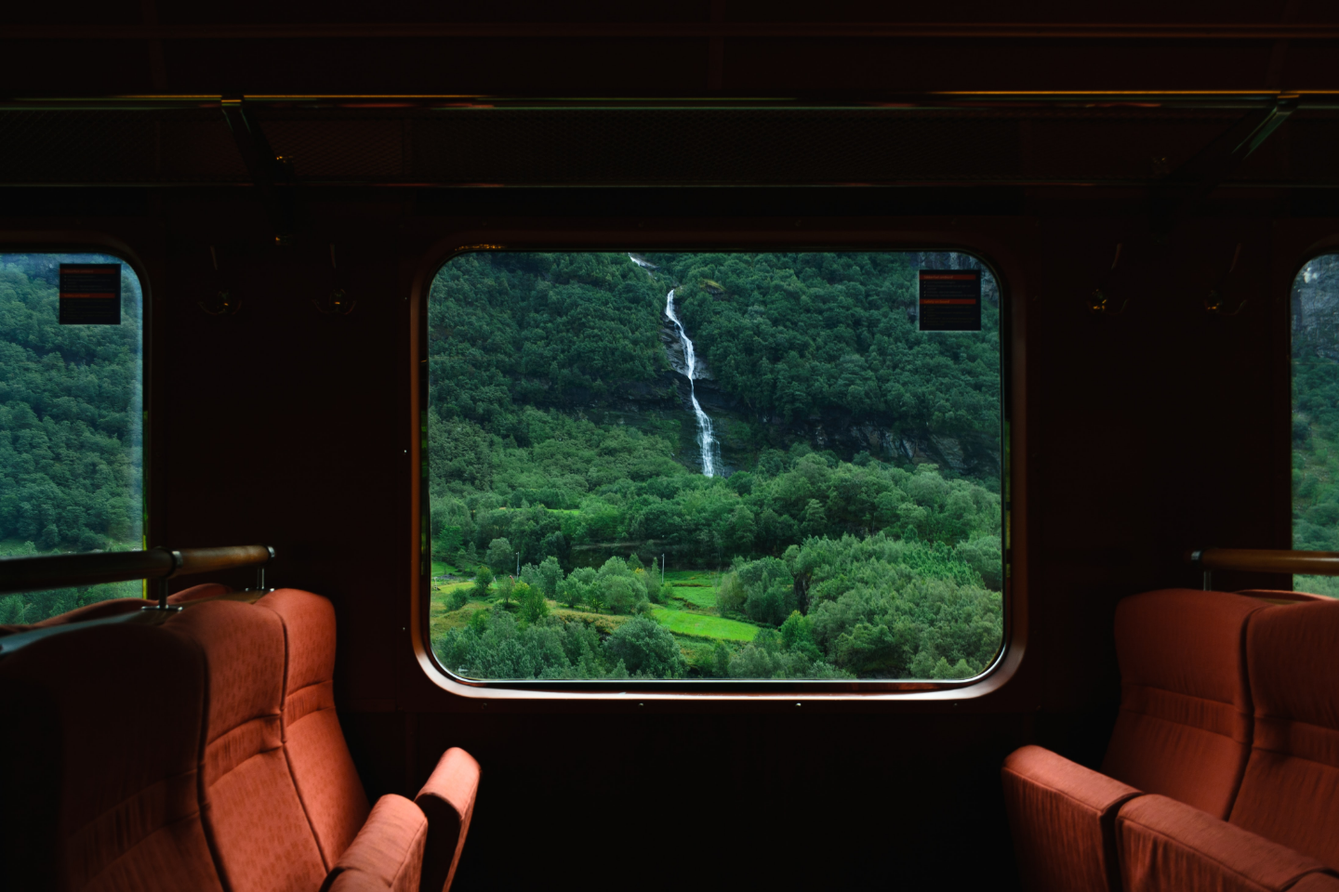
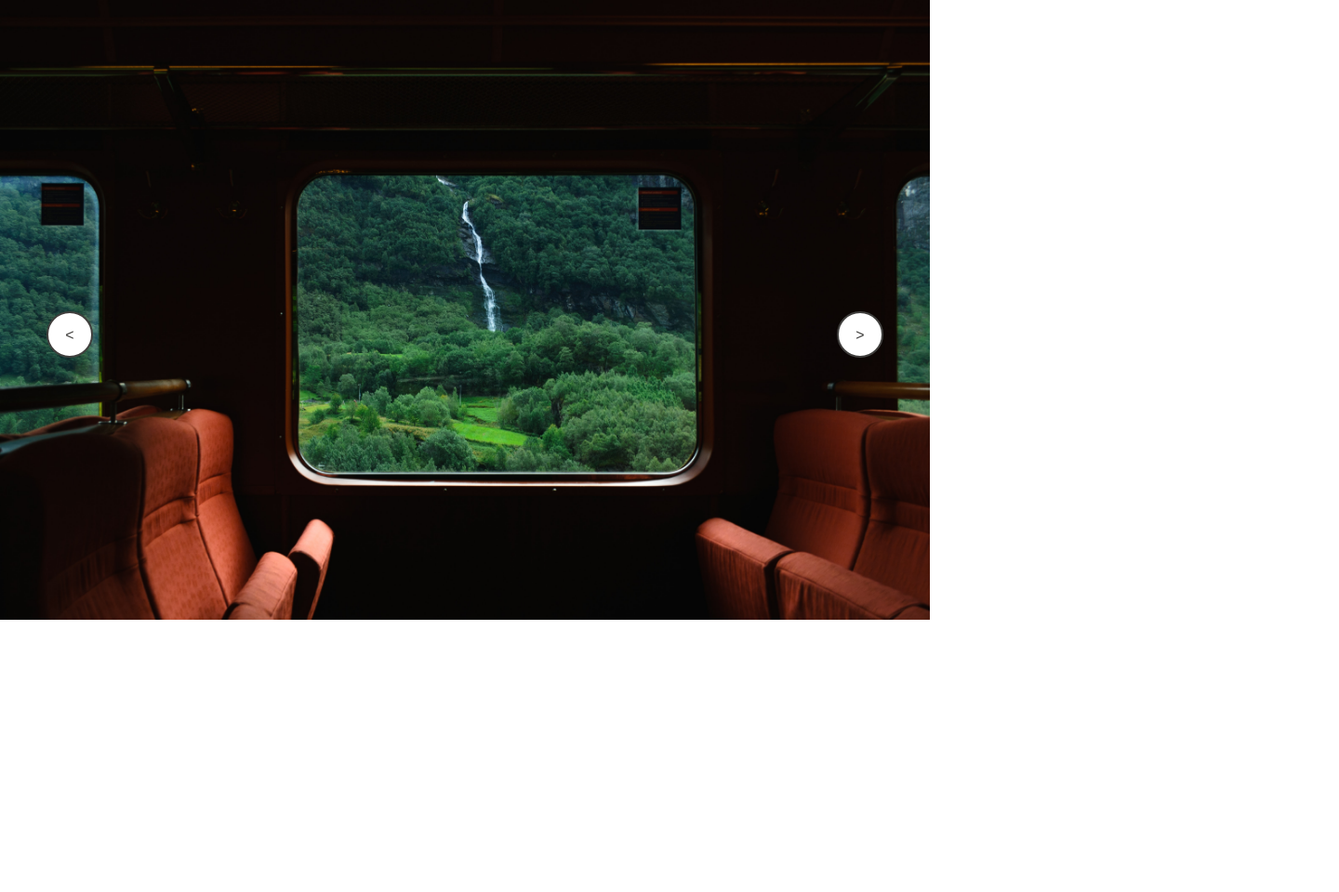
Before and after one commit to zacharyboelter/carousel-vanilla, a plain HTML site: page index.html in a window 1280 px wide. Shown: the top 960 px of the page at 93% size, 1440 px wide, since content can reach past the window. After the commit the page ends 800 px from the top, so only its background shows below. Drawn offline with Linux system fonts and the light colour scheme; grey boxes are pictures that could not be loaded.

Commit message:
button styled

```diff
--- a/index.html
+++ b/index.html
@@ -1,5 +1,6 @@
 <!DOCTYPE html>
 <html lang="en">
+
 <head>
     <meta charset="UTF-8">
     <meta http-equiv="X-UA-Compatible" content="IE=edge">
@@ -7,18 +8,30 @@
     <link rel="stylesheet" href="./styles.css">
     <title>Carousel Vanilla</title>
 </head>
+
 <body>
     <div class="carousel">
-        <div class="carousel-item carousel-item-visible"><img src="./images/abbilyn-zavgorodniaia-QoBilxz1dNc-unsplash.jpg" alt=""></div>
-        <div class="carousel-item"><img src="./images/ferdinand-stohr-W1FIkdPAB7E-unsplash.jpg" alt=""></div>
-        <div class="carousel-item"><img src="./images/sami-takarautio-B8mHassV6Q0-unsplash.jpg" alt=""></div>
-        <div class="carousel-item"><img src="./images/samuel-han-2StpuBvgzWA-unsplash.jpg" alt=""></div>
-        <div class="carousel-item"><img src="./images/vidar-nordli-mathisen-641pLhGEEyg-unsplash.jpg" alt=""></div>
-        <div id="carousel-actions">
-            <button id="carousel-button-prev" aria-label="Previous slide">Prev</button>
-            <button id="carousel-button-next" aria-label="Next slide">Next</button>
+        <div class="carousel-item carousel-item-visible">
+            <img src="./images/abbilyn-zavgorodniaia-QoBilxz1dNc-unsplash.jpg" alt="">
+        </div>
+        <div class="carousel-item">
+            <img src="./images/ferdinand-stohr-W1FIkdPAB7E-unsplash.jpg" alt="">
+        </div>
+        <div class="carousel-item">
+            <img src="./images/sami-takarautio-B8mHassV6Q0-unsplash.jpg" alt="">
+        </div>
+        <div class="carousel-item">
+            <img src="./images/samuel-han-2StpuBvgzWA-unsplash.jpg" alt="">
+        </div>
+        <div class="carousel-item">
+            <img src="./images/vidar-nordli-mathisen-641pLhGEEyg-unsplash.jpg" alt="">
+        </div>
+        <div class="carousel-actions">
+            <button id="carousel-button-prev" aria-label="Previous slide"><</button>
+            <button id="carousel-button-next" aria-label="Next slide">></button>
         </div>
     </div>
 
 </body>
+
 </html>
--- a/styles.css
+++ b/styles.css
@@ -1,13 +1,66 @@
-
-
 
 html, body {
     margin: 0;
 }
 
+.carousel {
+    max-width: 1000px;
+    position: relative;
+}
 
+.carousel .carousel-item {
+    display: none;
+}
 
-img {
-    width: 1440px;
+.carousel .carousel-item-visible {
+    display: block;
+}
+
+.carousel .carousel-item img {
+    width: 100%;
+    max-width: 1000px;
     height: auto;
 }
+
+.carousel .carousel-actions {
+    display: flex;
+    width: 100%;
+    justify-content: space-between;
+    position: absolute;
+    top: 50%;
+
+}
+
+.carousel .carousel-actions button {
+    border-radius: 50%;
+    border: none;
+    margin: 0 50px;
+    width: 50px;
+    height: 50px;
+    align-self: center;
+    background-color: #ffffff;
+    border-style: solid;
+    border-width: 2px;
+    color: #41403e;
+    cursor: pointer;
+    font-size: 1rem;
+    line-height: 23px;
+    outline: none;
+    padding: .75rem;
+    text-decoration: none;
+    transition: all 235ms ease-in-out;
+    user-select: none;
+    -webkit-user-select: none;
+    touch-action: manipulation;
+}
+
+.carousel .carousel-actions button:hover {
+  box-shadow: rgba(0, 0, 0, .3) 2px 8px 8px -5px;
+  transform: translate3d(0, 3px, 0);
+}
+
+.carousel .carousel-actions button:focus {
+  box-shadow: rgba(0, 0, 0, .3) 2px 8px 4px -6px;
+  transform: translate3d(0, 3px, 0);
+
+}
```
